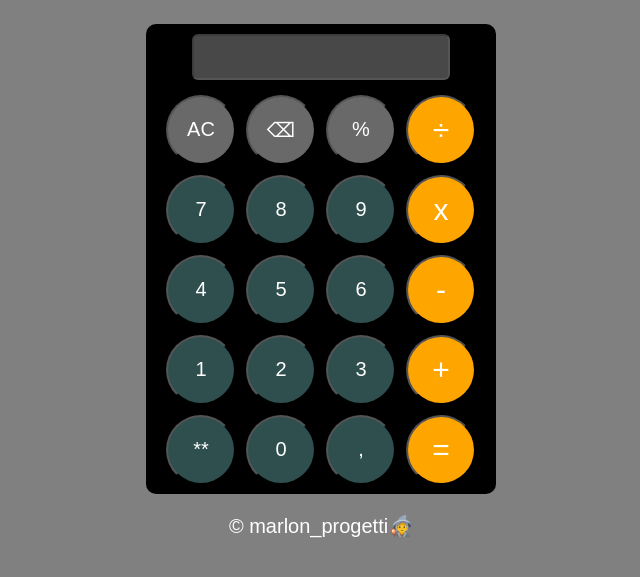
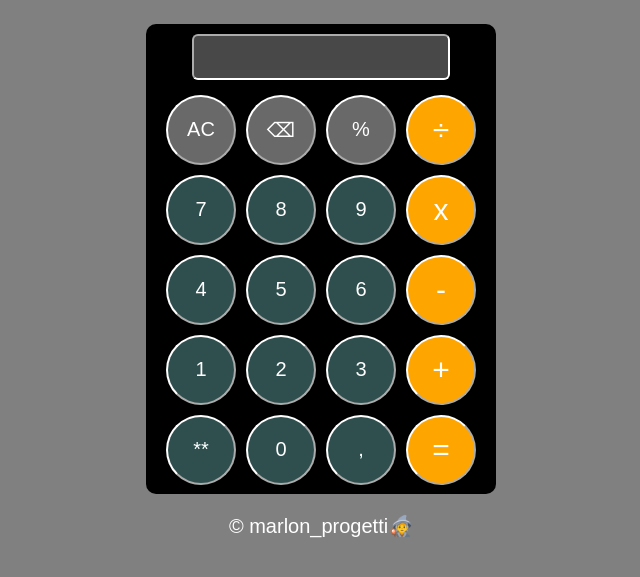
Before and after one commit to MarlonProgetti/Calculadora, a plain HTML site: page index.html in a window 1280 px wide. Shown: the part 75-652 px from the top of the page, without its empty margins (319-959 px from the left). Drawn offline with Linux system fonts and the light colour scheme.

Commit message:
Atualizando estilo

```diff
--- a/style.css
+++ b/style.css
@@ -23,6 +23,7 @@ input#display {
   width: 250px;
   height: 40px;
   border-radius: 6px;
+  border-color: white;
 }
 
 .Teclas button {
@@ -32,6 +33,7 @@ input#display {
   margin: 5px;
   cursor: pointer;
   background: DarkSlateGray;
+  border-color: white;
 }
 
 .Teclas {
```
